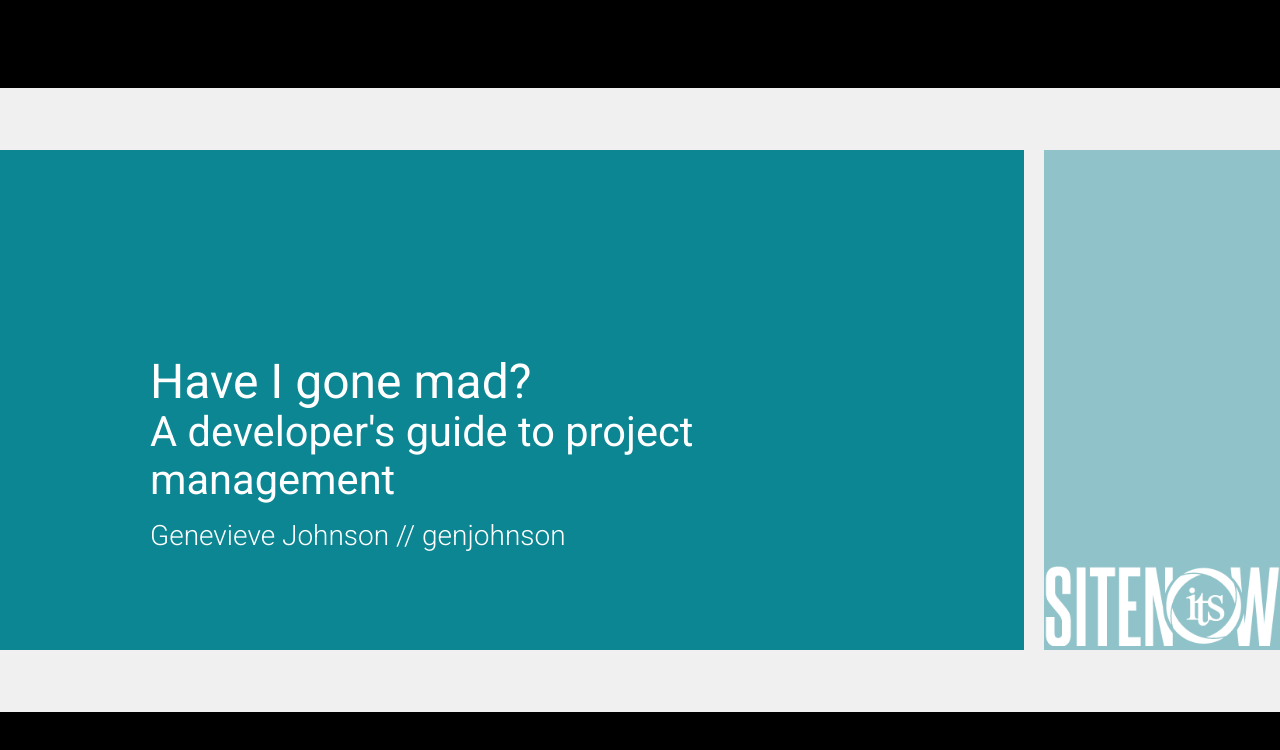
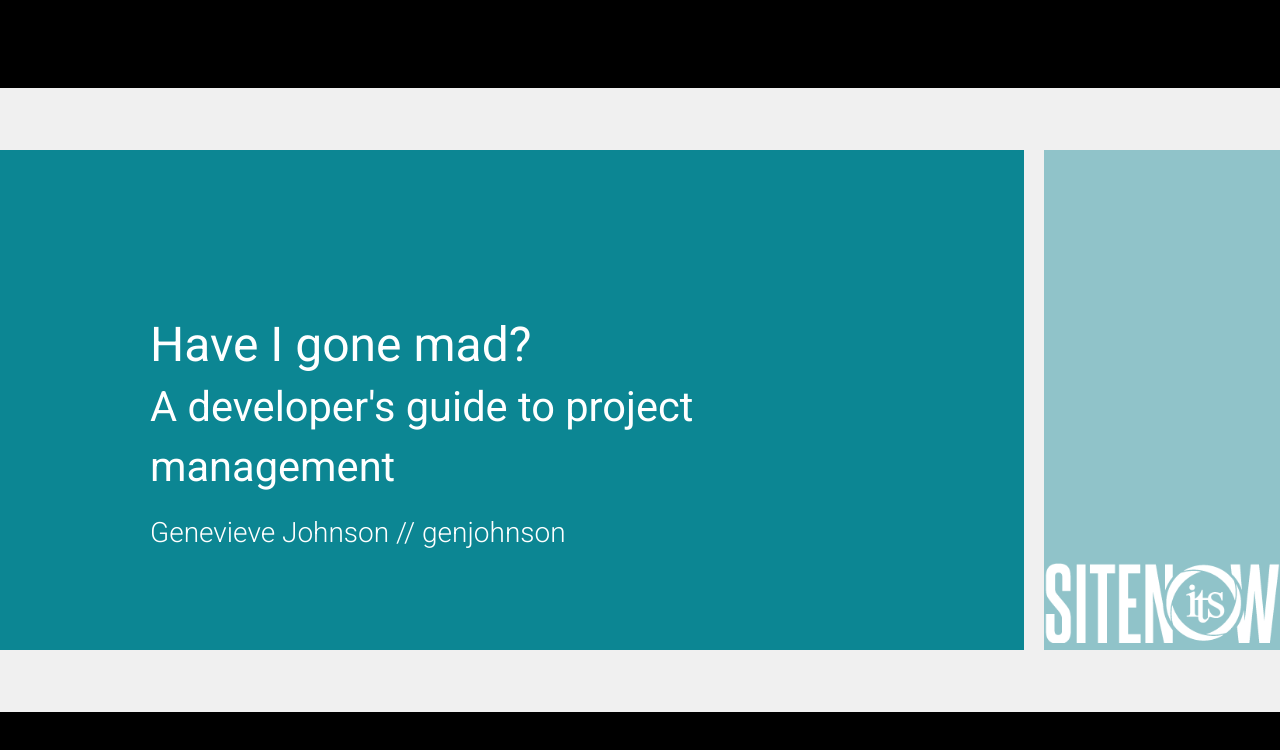
Before and after one commit to genjohnson/sitenow_revealjs_theme, a website: page reveal.js-3.0.0/index.html in a window 1280 px wide. Drawn offline with Linux system fonts and the light colour scheme.

Commit message:
increase line height

```diff
--- a/reveal.js-3.0.0/css/theme/sitenow/sitenow.css
+++ b/reveal.js-3.0.0/css/theme/sitenow/sitenow.css
@@ -12,6 +12,7 @@
 body {
   background-color: #000;
   color: #fff;
+  line-height: 1.25;
 }
 
 img {
```
